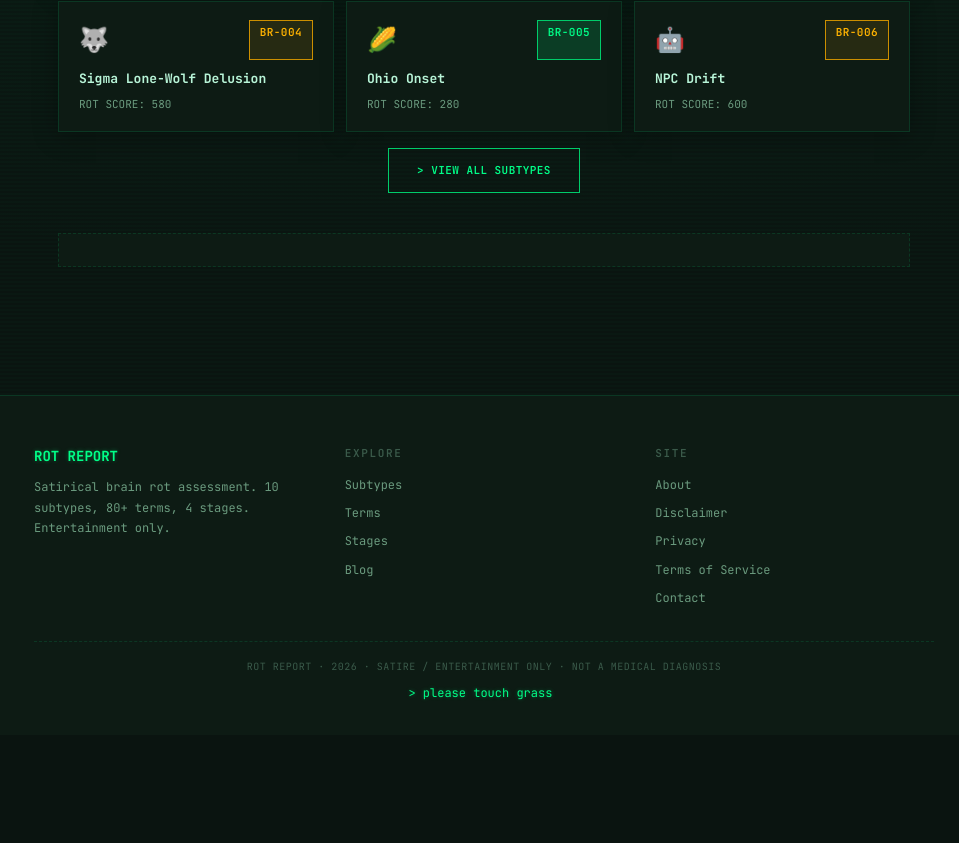
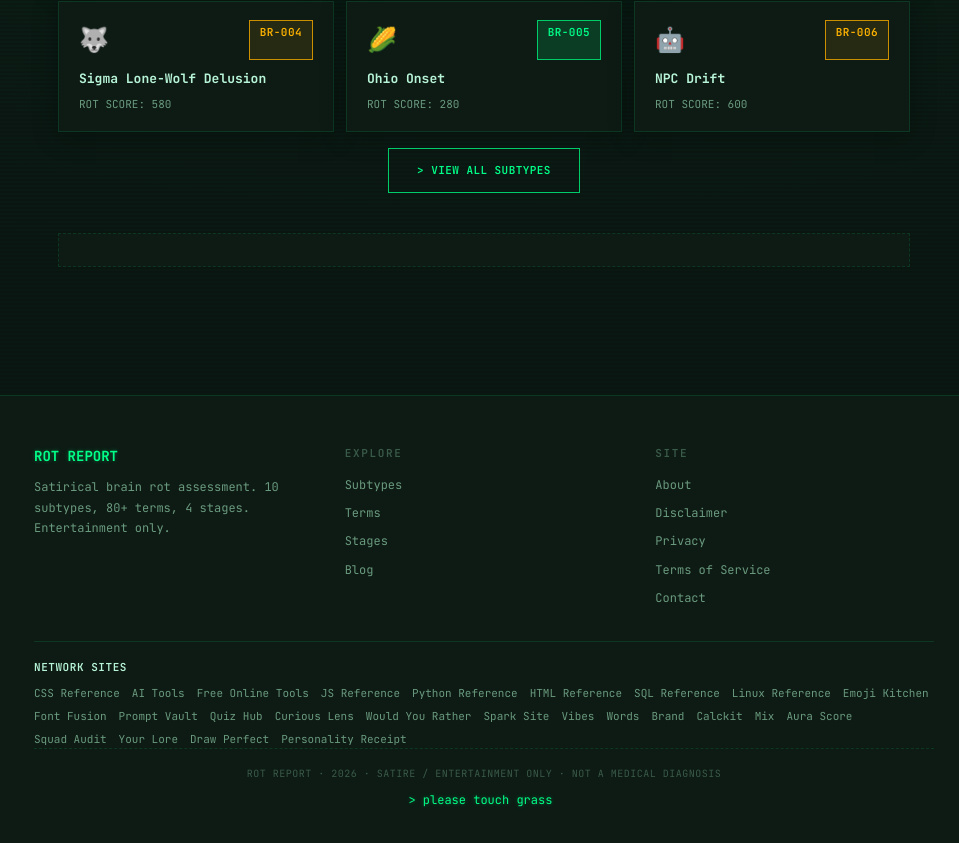
Before and after one commit to pengcc001-netizen/rot-report, a React (Vite) app: page / in a window 1280 px wide. Shown: the part 983-1826 px from the top of the page, without its empty margins (156-1115 px from the left). Before the commit the page ends 1718 px from the top, so only its background shows below. Built offline with nearby package versions, Linux system fonts and the light colour scheme.

Commit message:
feat(seo): add sister-site cross-linking network for domain authority

```diff
--- a/src/App.tsx
+++ b/src/App.tsx
@@ -104,6 +104,40 @@ function Layout({ children }: { children: React.ReactNode }) {
               <Link to="/contact" style={{ color: 'var(--text-soft)', textDecoration: 'none', fontSize: 12, fontFamily: 'var(--font-mono)' }}>Contact</Link>
             </div>
           </div>
+          <div style={{ marginTop: 24, paddingTop: 16, borderTop: '1px solid var(--border)' }}>
+            <div className="mono" style={{ fontWeight: 600, fontSize: 11, marginBottom: 8, letterSpacing: '0.05em' }}>NETWORK SITES</div>
+            <div style={{ display: 'flex', flexWrap: 'wrap', gap: '4px 12px' }}>
+              {[
+                { name: 'CSS Reference', url: 'https://csskey.com', desc: 'Complete CSS property, selector & function reference' },
+                { name: 'AI Tools', url: 'https://ai.csskey.com', desc: '40+ free AI-powered online tools' },
+                { name: 'Free Online Tools', url: 'https://tools.aiprh.com', desc: '160+ free utility tools and calculators' },
+                { name: 'JS Reference', url: 'https://js.csskey.com', desc: 'JavaScript API reference with examples' },
+                { name: 'Python Reference', url: 'https://python.csskey.com', desc: 'Python standard library reference' },
+                { name: 'HTML Reference', url: 'https://html.csskey.com', desc: 'HTML element and attribute reference' },
+                { name: 'SQL Reference', url: 'https://sql.csskey.com', desc: 'SQL syntax reference for multiple databases' },
+                { name: 'Linux Reference', url: 'https://linux.csskey.com', desc: 'Linux command reference and examples' },
+                { name: 'Emoji Kitchen', url: 'https://emoji.csskey.com', desc: 'Mix and create custom emoji combinations' },
+                { name: 'Font Fusion', url: 'https://font.csskey.com', desc: 'Google Fonts preview and pairing tool' },
+                { name: 'Prompt Vault', url: 'https://prompt.csskey.com', desc: 'Curated AI prompt library' },
+                { name: 'Quiz Hub', url: 'https://quiz.csskey.com', desc: 'Interactive quizzes on programming topics' },
+                { name: 'Curious Lens', url: 'https://curious.csskey.com', desc: 'Daily curious facts and trivia' },
+                { name: 'Would You Rather', url: 'https://wyr.csskey.com', desc: 'Fun would-you-rather questions game' },
+                { name: 'Spark Site', url: 'https://spark.csskey.com', desc: 'Creative writing prompts and ideas' },
+                { name: 'Vibes', url: 'https://vibes.csskey.com', desc: 'Mood and aesthetic content generator' },
+                { name: 'Words', url: 'https://words.csskey.com', desc: 'Word tools and language games' },
+                { name: 'Brand', url: 'https://brand.csskey.com', desc: 'Brand name and logo idea generator' },
+                { name: 'Calckit', url: 'https://calc.csskey.com', desc: 'Collection of free online calculators' },
+                { name: 'Mix', url: 'https://mix.csskey.com', desc: 'Content mixing and blending tools' },
+                { name: 'Aura Score', url: 'https://aura.csskey.com', desc: 'Personal energy and aura reading' },
+                { name: 'Squad Audit', url: 'https://squad.csskey.com', desc: 'Team and squad analysis tools' },
+                { name: 'Your Lore', url: 'https://lore.csskey.com', desc: 'Personal story and lore generator' },
+                { name: 'Draw Perfect', url: 'https://draw.csskey.com', desc: 'Drawing and sketching tools' },
+                { name: 'Personality Receipt', url: 'https://receipt.csskey.com', desc: 'Personality test and receipt generator' },
+              ].map(s => (
+                <a key={s.url} href={s.url} target="_blank" rel="noopener noreferrer" title={s.desc} style={{ color: 'var(--text-soft)', textDecoration: 'none', fontSize: 11, fontFamily: 'var(--font-mono)' }}>{s.name}</a>
+              ))}
+            </div>
+          </div>
           <div style={{ borderTop: '1px dashed var(--border)', paddingTop: 16, textAlign: 'center' }}>
             <p className="mono" style={{ color: 'var(--text-faint)', fontSize: 10, letterSpacing: '0.05em' }}>
               ROT REPORT · 2026 · SATIRE / ENTERTAINMENT ONLY · NOT A MEDICAL DIAGNOSIS
```
